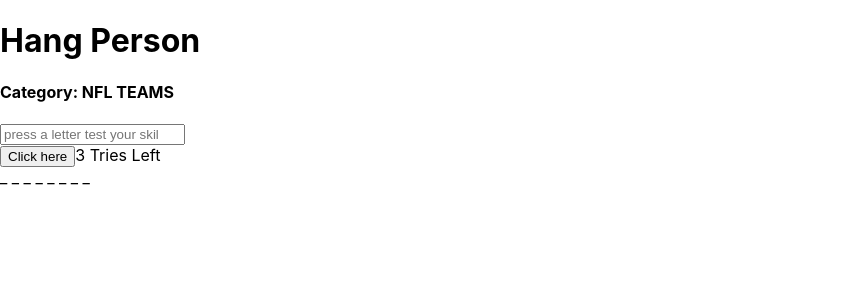
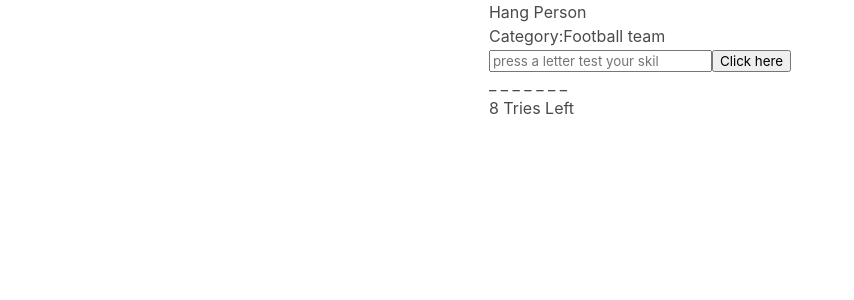
Before and after one commit to raynard23/Hangman-react, a React (Create React App) app: page / in a window 1280 px wide. Shown: the top 300 px of the page, without its empty margins (0-854 px from the left). Built offline with nearby package versions, Linux system fonts and the light colour scheme.

Commit message:
functionaility working , just need refactor

```diff
--- a/package.json
+++ b/package.json
@@ -6,6 +6,7 @@
     "@testing-library/jest-dom": "^5.16.4",
     "@testing-library/react": "^13.3.0",
     "@testing-library/user-event": "^13.5.0",
+    "bulma": "^0.9.4",
     "react": "^18.1.0",
     "react-dom": "^18.1.0",
     "react-scripts": "5.0.1",
--- a/src/App.css
+++ b/src/App.css
@@ -36,3 +36,11 @@
     transform: rotate(360deg);
   }
 }
+.container{
+  display: flex;
+  justify-content: center;
+  margin-top: 20%;
+}
+.win{
+  color: green
+}
--- a/src/App.js
+++ b/src/App.js
@@ -1,40 +1,82 @@
-
-import './App.css';
-import React from 'react';
-import Search from './Search'
- import { useEffect, useState } from 'react';
-import GuessLines from './GuessLines';
-import GuessChecker from './GuessChecker';
-import ShowGuess from './ShowGuess'
-
+import "./App.css";
+import React from "react";
+import Search from "./Search";
+import { useEffect, useState } from "react";
+import GuessLines from "./GuessLines";
+import GuessChecker from "./GuessChecker";
+import ShowGuess from "./ShowGuess";
+import "bulma/css/bulma.min.css";
+import { index } from "cheerio/lib/api/traversing";
+import Results from "./Results";
+// import ShowLetterGuess from './ShowLetterGuess';
 
 function App() {
   // could i set the category as state so when someone clicks the page the data changes in an array?
-  let testArray = [ 'broncos', 'chiefs' , 'raiders', 'chargers']
+  let testArray = [
+    {
+      category: "Football team",
+      guess: "raiders",
+    },
+  ];
 
-  const [randomString , setRandomstring ] = useState(testArray[Math.floor(Math.random()*testArray.length)])
-  const [letterGuess, setLetterGuess] = useState('')
-  const [keepWord,setKeepWord] =useState(false)
+  const [count, setCount] = useState(8);
+  const [randomString, setRandomstring] = useState(
+    testArray[Math.floor(Math.random() * testArray.length)]
+  );
 
+  const [letterGuess, setLetterGuess] = useState("");
 
+  const [maskedWord, setMaskedWord] = useState(
+    randomString.guess.split("").map((el) => " _")
+  );
 
+  let localStore = JSON.parse(localStorage.getItem("letterGuess")) || [];
 
+  const [hiddenRandomString, setHiddenRandomString] = useState([]);
 
+  const showMaskedWord = () => {
+    // loop over random word
+    // if that ele = letterguess
+    // place the letter at the same indxe as masked word
+
+    const newWord = [...maskedWord];
+
+    // spread operator in an array?
+    //how does this work, what exactly is happening.
+
+    randomString.guess.split("").forEach((letter, index) => {
+      if (letter === letterGuess) {
+        newWord[index] = letter;
+      }
+    });
+    // console.log(randomString.guess.split(""));
+
+    setMaskedWord(newWord);
+  };
 
   return (
-  <div>
-  <h1> Hang Person</h1>
-  <h4>Category: NFL TEAMS </h4>
+    <div className="container ">
+      <div className="is-primary">
+        <h1> Hang Person</h1>
+        <h4>Category:{randomString.category} </h4>
 
-    <Search randomString={randomString} setLetterGuess={setLetterGuess} letterGuess ={letterGuess}/>
-     {<ShowGuess randomString={randomString} letterGuess = {letterGuess} />}
-    {randomString && <GuessLines randomString = {randomString}/>}
-  {/* <GuessChecker randomString={randomString} letterGuess={letterGuess}/>  */}
-  </div>
+        <Search
+          randomString={randomString}
+          setLetterGuess={setLetterGuess}
+          letterGuess={letterGuess}
+          showMaskedWord={showMaskedWord}
+          setCount={setCount}
+          count={count}
+        />
+        <div className="masked">{maskedWord}</div>
+        {/* {<ShowGuess randomString={randomString} letterGuess = {letterGuess} />} */}
+        {/* {randomString && <GuessLines randomString = {randomString}/>} */}
+        <GuessChecker count={count} />
 
-
-
-  )
+        {/* {<Results maskedWord={maskedWord} randomString={randomString} />} */}
+      </div>
+    </div>
+  );
 }
 
 export default App;
--- a/src/GuessChecker.jsx
+++ b/src/GuessChecker.jsx
@@ -1,39 +1,14 @@
-import React from "react"
-import { useState } from "react"
-import Search from "./Search"
+import React from "react";
+import { useState } from "react";
+import Search from "./Search";
+import ShowGuess from "./ShowGuess";
 
+const GuessChecker = ({ count }) => {
+  return (
+    <div>
+      <span>{count} Tries Left</span>
+    </div>
+  );
+};
 
-const GuessChecker = ({randomString, letterGuess}) => {
-    // const [keepWord,setKeepWord] =useState(false)
-   const [count,setCount] = useState(3)
-
-    const guessCheck = (e) => {
-        // if(letterGuess)
-        e.preventDefault()
-    if(randomString.includes(letterGuess)){
-
-
-     }else {
-      setCount( count - 1)
-        alert(`guess again you have ${count } tries`)
-
-        // console.log('letter',count)
-        // console.log(randomString)
-    }
-
-}
-
-
-
- return(
-     <div>
-         <button onClick={guessCheck}>Click here </button>
-         <span>{count} Tries Left</span>
-
-     </div>
- )
-}
-
-
-
-export default GuessChecker
+export default GuessChecker;
--- /dev/null
+++ b/src/Results.jsx
@@ -0,0 +1,7 @@
+import React from "react";
+
+const Results = () => {
+  return <h1 className="has-background-success">{"you won"}</h1>;
+};
+
+export default Results;
--- a/src/Search.jsx
+++ b/src/Search.jsx
@@ -1,26 +1,32 @@
-
 import React from "react";
 import { useState } from "react";
 import GuessChecker from "./GuessChecker";
-const Search = ({randomString,setLetterGuess,letterGuess}) => {
-
-
-
-
+const Search = ({
+  randomString,
+  setLetterGuess,
+  letterGuess,
+  showMaskedWord,
+  count,
+  hiddenRandomString,
+  setCount,
+}) => {
+  const guessCheck = (e) => {
+    e.preventDefault();
+    showMaskedWord();
+    console.log(count);
+    setCount(count - 1);
+  };
 
   return (
-
     <div>
-
       <input
-            type='search'
+        type="search"
         className="search-bar "
         onChange={(e) => setLetterGuess(e.target.value)}
         placeholder="press a letter test your skil"
-
       />
-      <GuessChecker letterGuess={letterGuess} randomString={randomString}/>
+      <button onClick={guessCheck}>Click here </button>
     </div>
-)
-}
-export default Search
+  );
+};
+export default Search;
--- a/src/ShowGuess.jsx
+++ b/src/ShowGuess.jsx
@@ -1,33 +1,26 @@
-
-import { compareDocumentPosition } from "domutils";
 import React from "react";
 import { useState } from "react";
 
+const ShowGuess = ({ letterGuess, randomString }) => {
+  const [hiddenRandomString, setHiddenRandomString] = useState([]);
+  // setting this hidden to a state so it changes when the letter changes
 
-const ShowGuess = ({ letterGuess, randomString }) => {
-    const [hiddenRandomString, setHiddenRandomString] = useState([])
-    const maskedWord = randomString.split('').map(letter =>
-        hiddenRandomString.includes(letter) ? letter : "_").join(" ");
+  const maskedWord = randomString.guess
+    .split("")
+    .map((letter) => (hiddenRandomString.includes(letter) ? letter : "_"))
+    .join(" ");
+  // masked word takes random string splits it to make it an array
+  // i am mapping over the new array to check if the hidden has the letter, if not adds the -
 
-    randomString.split('').forEach((el, index) => {
-        if (el === letterGuess) {
-             console.log(hiddenRandomString[index] = el, index)
-        }
-    })
+  randomString.guess.split("").forEach((el, index) => {
+    if (el === letterGuess) {
+      console.log((hiddenRandomString[index] = el), index);
+      // here i am running a for each on the array of randomg string eles, grabbing the index
+      // then
+    }
+  });
 
+  return <span>{maskedWord}</span>;
+};
 
-
-
-
-
-    let regex = new RegExp(`${letterGuess}`)
-
-
-
-
-    return (
-        <span >{maskedWord}</span>
-    )
-}
-
-export default ShowGuess
+export default ShowGuess;
```
Also changed, not shown: src/Input.jsx (+4 -3 lines), 1 other file (tests, documents, lock files or other folders). Lines whose indentation alone changed are shown as unchanged.
